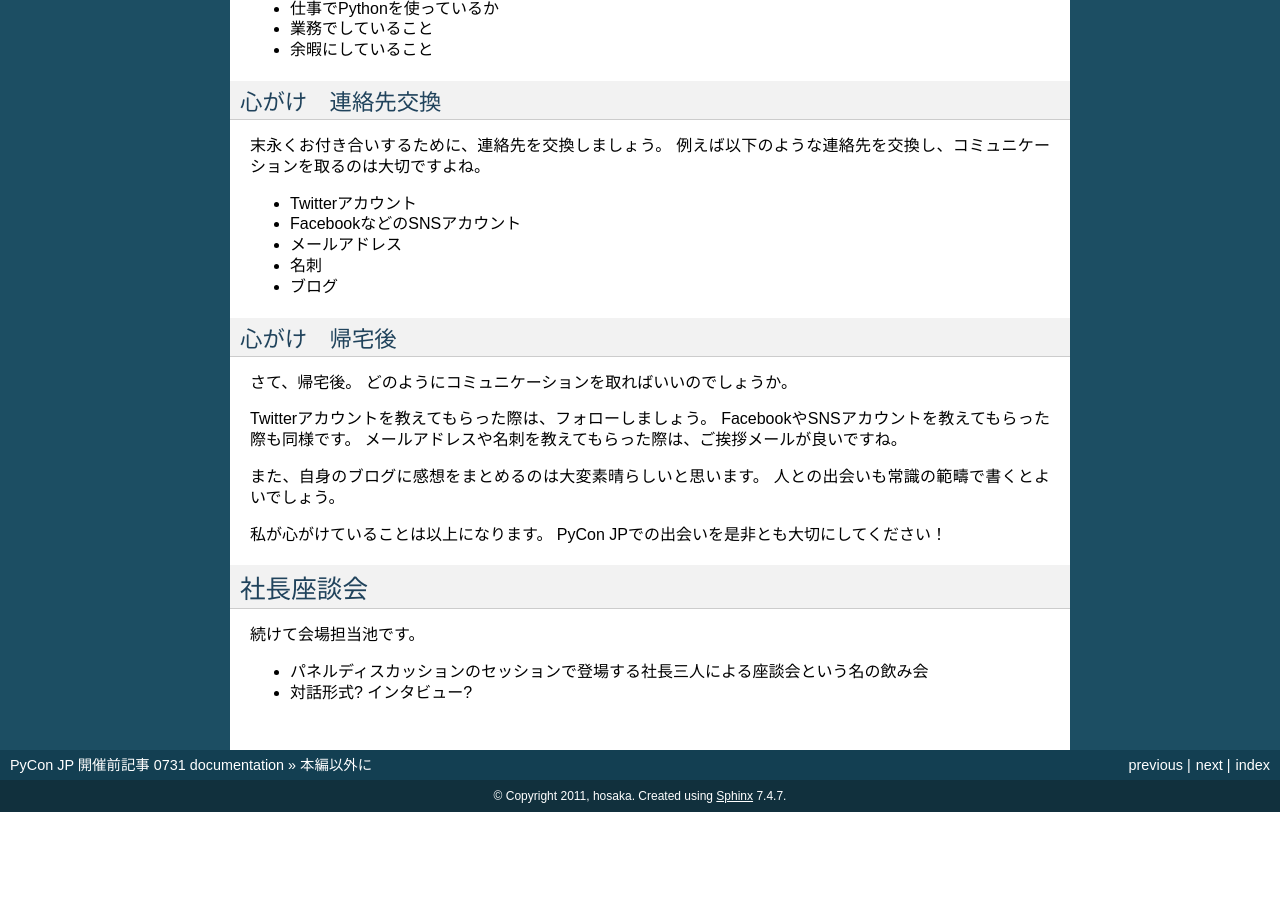
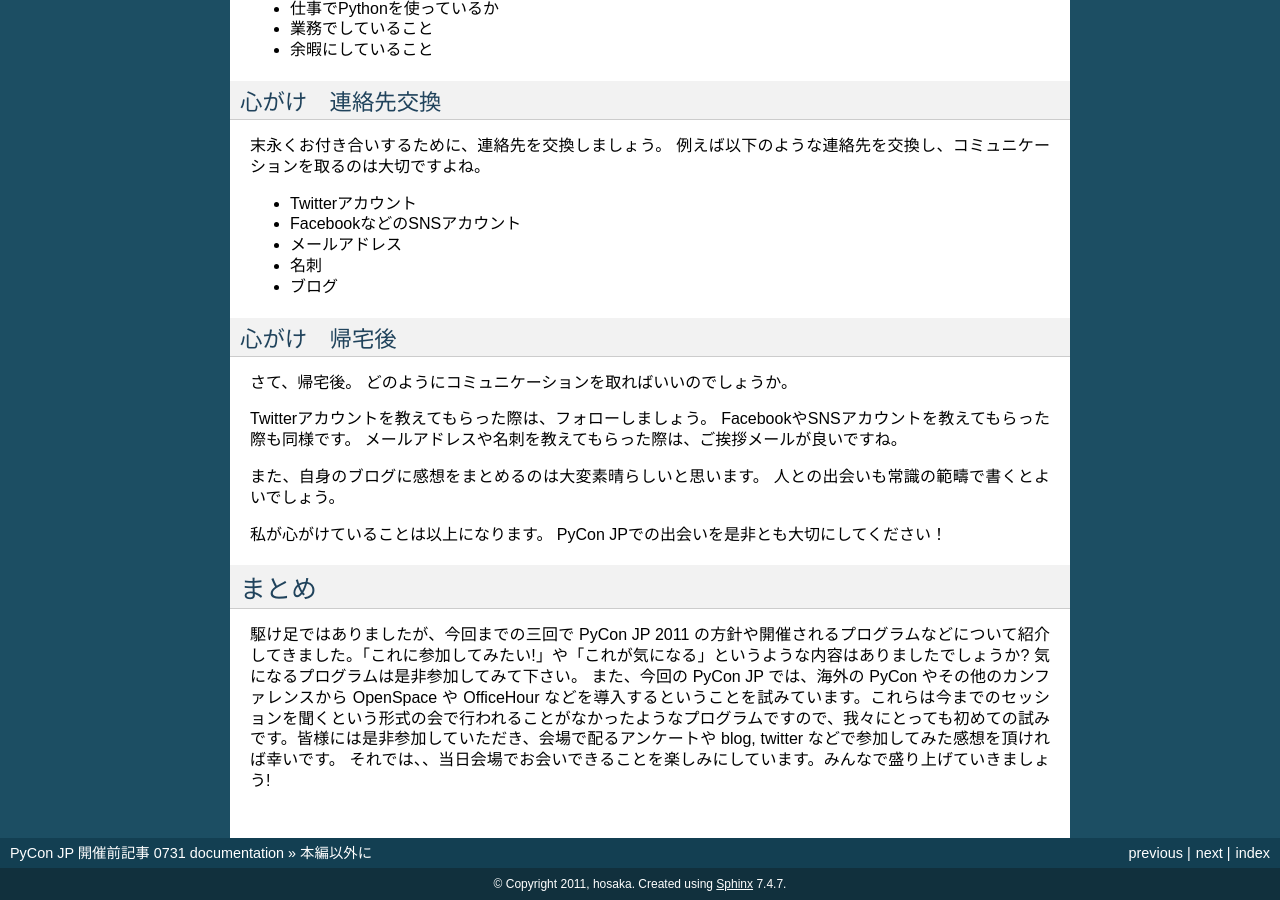
Before and after one commit to michilu/prepycon-article, a Sphinx documentation site: the page built from sphinx/vol3.rst, in a window 1280 px wide and 900 px high, scrolled down 3519 px. Built offline with Sphinx 7.4.7, drawn with Linux system fonts in a browser that asks for light colours; pages that are not in the unit, such as notebooks, are missing from menus; before the commit the page ends 4331 px from its top, so only the background shows below that.

Commit message:
締めの言葉

```diff
--- a/sphinx/index.rst
+++ b/sphinx/index.rst
@@ -21,6 +21,7 @@ Contents:
    vol1
    vol2
    vol3
+   spescial
    authors
 
 Indices and tables
--- a/sphinx/vol3.rst
+++ b/sphinx/vol3.rst
@@ -170,10 +170,9 @@ FacebookやSNSアカウントを教えてもらった際も同様です。
 私が心がけていることは以上になります。
 PyCon JPでの出会いを是非とも大切にしてください！
 
-社長座談会
-==========
-続けて会場担当池です。
+まとめ
+======
 
-- パネルディスカッションのセッションで登場する社長三人による座談会という名の飲み会
-
-- 対話形式? インタビュー?
+駆け足ではありましたが、今回までの三回で PyCon JP 2011 の方針や開催されるプログラムなどについて紹介してきました。「これに参加してみたい!」や「これが気になる」というような内容はありましたでしょうか? 気になるプログラムは是非参加してみて下さい。
+また、今回の PyCon JP では、海外の PyCon やその他のカンファレンスから OpenSpace や OfficeHour などを導入するということを試みています。これらは今までのセッションを聞くという形式の会で行われることがなかったようなプログラムですので、我々にとっても初めての試みです。皆様には是非参加していただき、会場で配るアンケートや blog, twitter などで参加してみた感想を頂ければ幸いです。
+それでは、、当日会場でお会いできることを楽しみにしています。みんなで盛り上げていきましょう!
```
Also changed, not shown: sphinx/special.rst (added, +12 -0 lines).
